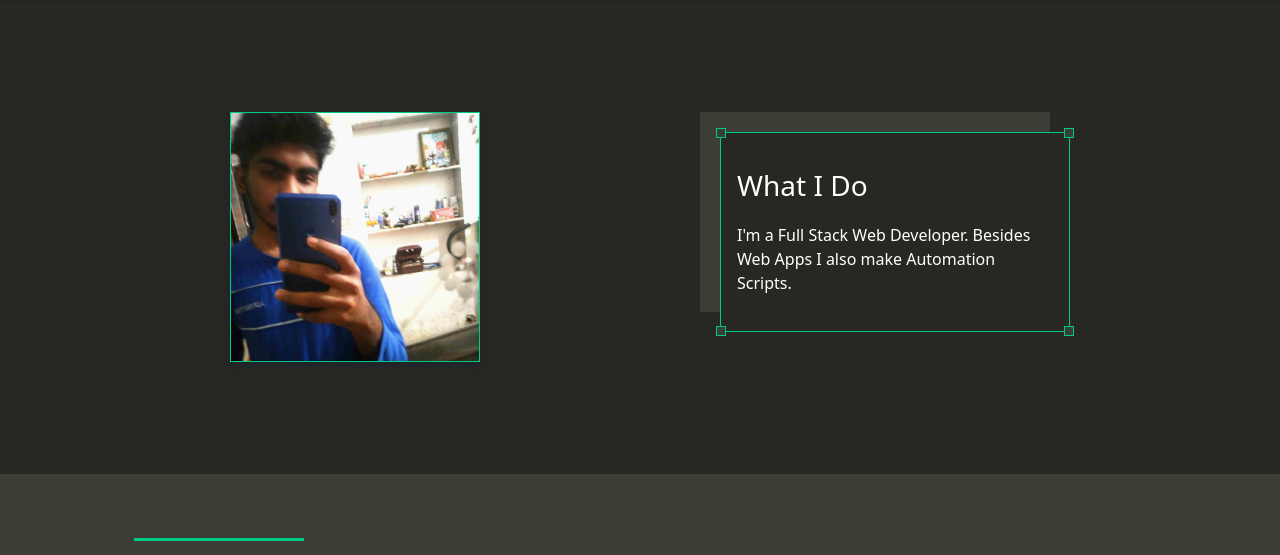
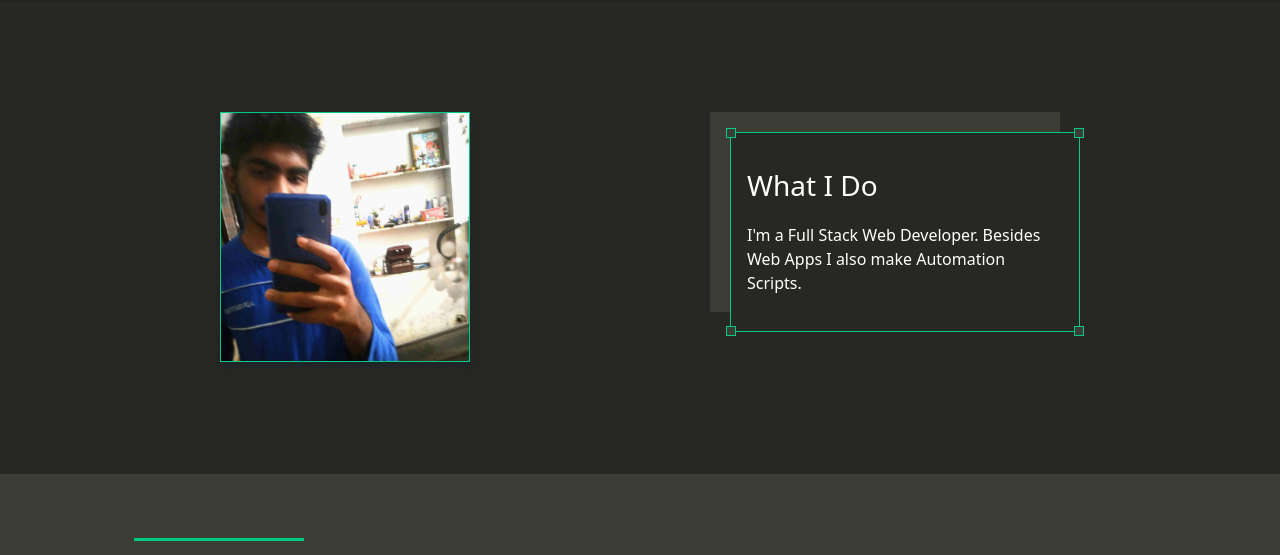
Before and after one commit to siddharthroy12/Portfolio, a Django app: page / in a window 1280 px wide. Shown: the part 77-632 px from the top of the page. Run offline with Django 3.2, Linux system fonts and the light colour scheme; data that the repository does not hold is empty; some libraries are stand-ins or nearby versions.

Commit message:
Better Positioning

```diff
--- a/base/static/base/css/main.css
+++ b/base/static/base/css/main.css
@@ -138,9 +138,10 @@ main {
 }
 
 #home-front > div {
-    padding: 7rem 10rem;
+    padding: 7rem 0rem;
     display: flex;
-    justify-content: space-between;
+    justify-content: center;
+    gap: 15rem;
 }
 
 #home-front .profile-image {
@@ -292,12 +293,14 @@ main {
 .project-card h6 {
     font-size: 0.7rem;
     color: #4a5568;
+    padding-top: 0.5rem;
 }
 
 .project-card p {
     font-size: 0.9rem !important;
     text-align: start !important;
     color: #4a5568;
+    padding-top: 0.7rem;
 }
 
 .project-card a {
```
